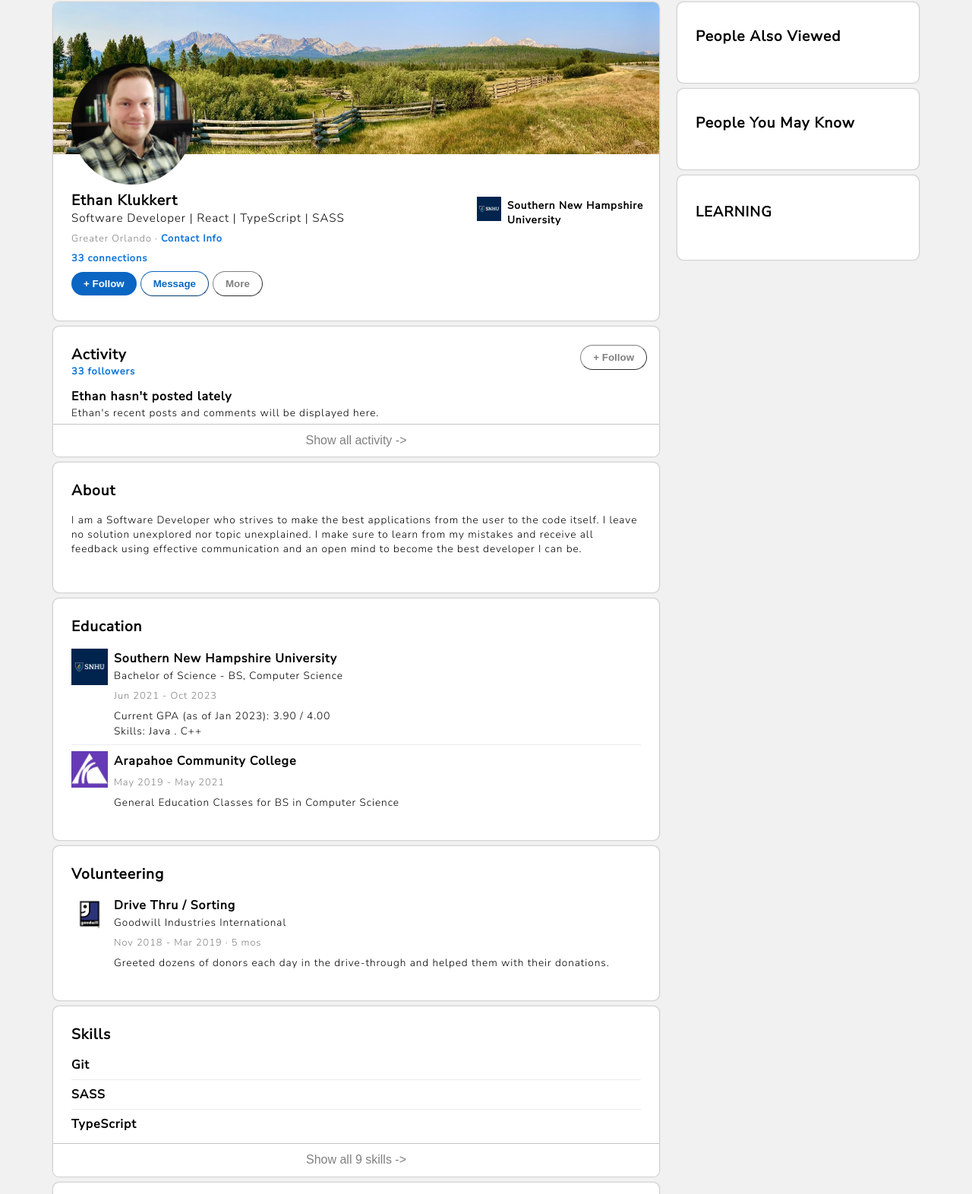
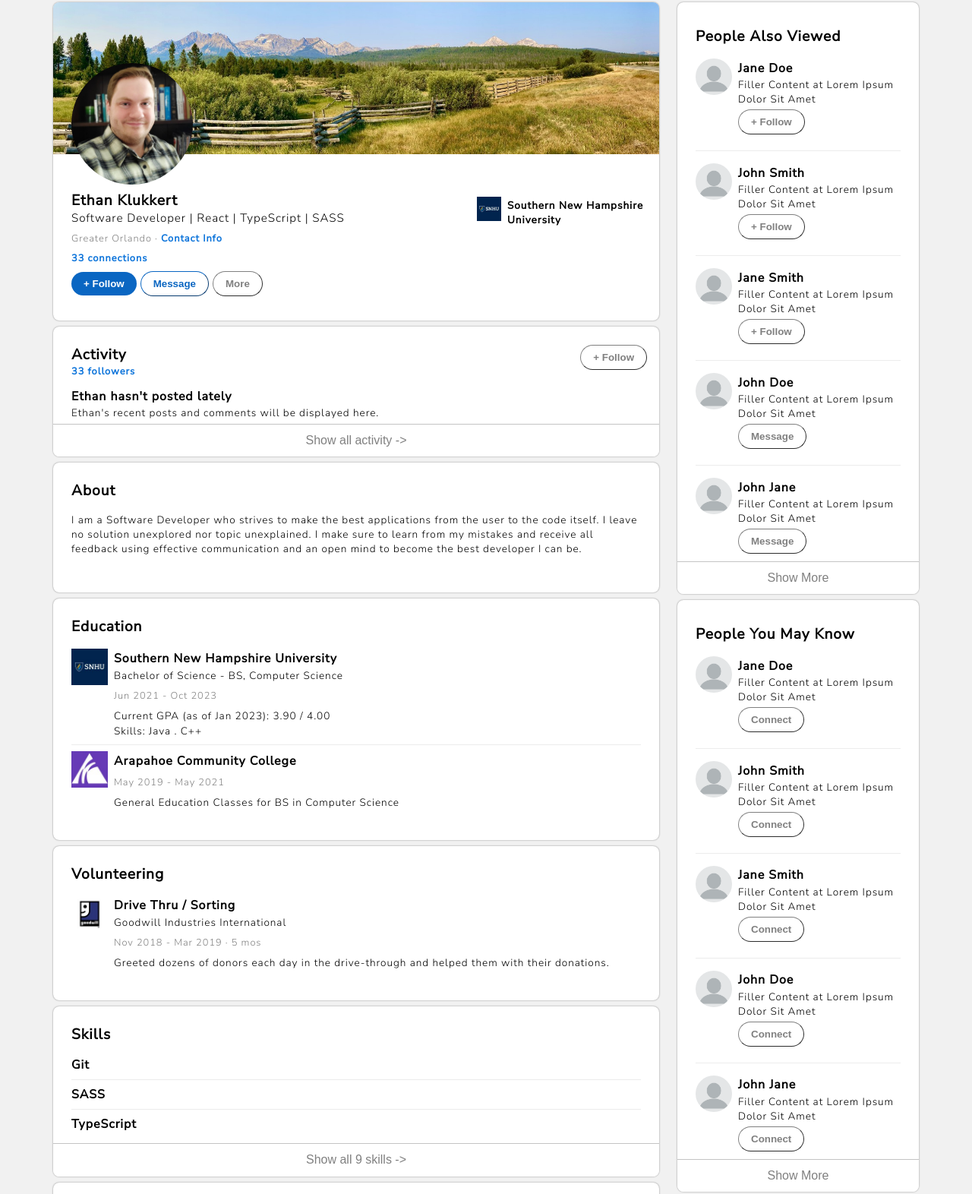
Before and after one commit to EthanMK2/sass-layouts, a plain HTML site: page layout-linkedin/index.html in a window 1280 px wide. Shown: the part 69-1641 px from the top of the page at 76% size. Drawn offline with Linux system fonts and the light colour scheme.

Commit message:
sidebar content

```diff
--- a/layout-linkedin/index.html
+++ b/layout-linkedin/index.html
@@ -158,12 +158,119 @@
       <section class="extras">
         <section class="extras__item">
           <h1 class="container-title">People Also Viewed</h1>
+          <div class="container-item">
+            <img src="./img/profilePicPlaceholder.jpeg" />
+            <div class="container-item__description">
+              <p class="subcontent__title">Jane Doe</p>
+              <p class="subcontent__detail">
+                Filler Content at Lorem Ipsum Dolor Sit Amet
+              </p>
+              <button class="button-gray">+ Follow</button>
+            </div>
+          </div>
+          <div class="content-divider"></div>
+          <div class="container-item">
+            <img src="./img/profilePicPlaceholder.jpeg" />
+            <div class="container-item__description">
+              <p class="subcontent__title">John Smith</p>
+              <p class="subcontent__detail">
+                Filler Content at Lorem Ipsum Dolor Sit Amet
+              </p>
+              <button class="button-gray">+ Follow</button>
+            </div>
+          </div>
+          <div class="content-divider"></div>
+          <div class="container-item">
+            <img src="./img/profilePicPlaceholder.jpeg" />
+            <div class="container-item__description">
+              <p class="subcontent__title">Jane Smith</p>
+              <p class="subcontent__detail">
+                Filler Content at Lorem Ipsum Dolor Sit Amet
+              </p>
+              <button class="button-gray">+ Follow</button>
+            </div>
+          </div>
+          <div class="content-divider"></div>
+          <div class="container-item">
+            <img src="./img/profilePicPlaceholder.jpeg" />
+            <div class="container-item__description">
+              <p class="subcontent__title">John Doe</p>
+              <p class="subcontent__detail">
+                Filler Content at Lorem Ipsum Dolor Sit Amet
+              </p>
+              <button class="button-gray">Message</button>
+            </div>
+          </div>
+          <div class="content-divider"></div>
+          <div class="container-item">
+            <img src="./img/profilePicPlaceholder.jpeg" />
+            <div class="container-item__description">
+              <p class="subcontent__title">John Jane</p>
+              <p class="subcontent__detail">
+                Filler Content at Lorem Ipsum Dolor Sit Amet
+              </p>
+              <button class="button-gray">Message</button>
+            </div>
+          </div>
+          <button class="bottom-container-button">Show More</button>
         </section>
         <section class="extras__item">
           <h1 class="container-title">People You May Know</h1>
-        </section>
-        <section class="extras__item">
-          <h1 class="container-title__learning">LEARNING</h1>
+          <div class="container-item">
+            <img src="./img/profilePicPlaceholder.jpeg" />
+            <div class="container-item__description">
+              <p class="subcontent__title">Jane Doe</p>
+              <p class="subcontent__detail">
+                Filler Content at Lorem Ipsum Dolor Sit Amet
+              </p>
+              <button class="button-gray">Connect</button>
+            </div>
+          </div>
+          <div class="content-divider"></div>
+          <div class="container-item">
+            <img src="./img/profilePicPlaceholder.jpeg" />
+            <div class="container-item__description">
+              <p class="subcontent__title">John Smith</p>
+              <p class="subcontent__detail">
+                Filler Content at Lorem Ipsum Dolor Sit Amet
+              </p>
+              <button class="button-gray">Connect</button>
+            </div>
+          </div>
+          <div class="content-divider"></div>
+          <div class="container-item">
+            <img src="./img/profilePicPlaceholder.jpeg" />
+            <div class="container-item__description">
+              <p class="subcontent__title">Jane Smith</p>
+              <p class="subcontent__detail">
+                Filler Content at Lorem Ipsum Dolor Sit Amet
+              </p>
+              <button class="button-gray">Connect</button>
+            </div>
+          </div>
+          <div class="content-divider"></div>
+          <div class="container-item">
+            <img src="./img/profilePicPlaceholder.jpeg" />
+            <div class="container-item__description">
+              <p class="subcontent__title">John Doe</p>
+              <p class="subcontent__detail">
+                Filler Content at Lorem Ipsum Dolor Sit Amet
+              </p>
+              <button class="button-gray">Connect</button>
+            </div>
+          </div>
+          <div class="content-divider"></div>
+          <div class="container-item">
+            <img src="./img/profilePicPlaceholder.jpeg" />
+            <div class="container-item__description">
+              <p class="subcontent__title">John Jane</p>
+              <p class="subcontent__detail">
+                Filler Content at Lorem Ipsum Dolor Sit Amet
+              </p>
+              <button class="button-gray">Connect</button>
+            </div>
+          </div>
+          <button class="bottom-container-button">Show More</button>
         </section>
       </section>
     </main>
--- a/layout-linkedin/sass/_components.scss
+++ b/layout-linkedin/sass/_components.scss
@@ -38,14 +38,21 @@
       margin: 0.25rem 0.5rem;
       font-size: 0.8rem;
       font-weight: 700;
-      color:rgb(128, 128, 128);
+      color: rgb(128, 128, 128);
       cursor: pointer;
 
       &:hover {
-        color:black;
+        color: black;
       }
     }
   }
+}
+
+.content-divider {
+  height: 1px;
+  width: 100%;
+  background-color: rgb(236, 236, 236);
+  margin: 0.5rem 0;
 }
 
 .bottom-container-button {
--- a/layout-linkedin/sass/_layout.scss
+++ b/layout-linkedin/sass/_layout.scss
@@ -16,7 +16,6 @@ body {
   width: 100%;
   background-color: map-get($colors, main-background);
   box-sizing: border-box;
-  padding: 0 1.5rem;
   padding-top: 4rem;
 }
 
@@ -30,13 +29,6 @@ body {
   .activity-followers {
     margin-top: 0;
     font-size: 0.8rem;
-  }
-
-  .content-divider {
-    height: 1px;
-    width: 100%;
-    background-color: rgb(236, 236, 236);
-    margin: 0.5rem 0;
   }
 }
 
@@ -113,6 +105,19 @@ body {
       margin: 1rem 0 1rem 0;
     }
   }
+
+  .container-item {
+    margin-top: 1rem;
+    img {
+      border-radius: 50px;
+    }
+    .container-item__description {
+      .button-gray {
+        margin-bottom: 0.8rem;
+        margin-top: 0.25rem;
+      }
+    }
+  }
 }
 
 .footer-title {
@@ -157,6 +162,11 @@ body {
 }
 
 @media (min-width: 768px) {
+  body {
+    padding: 0 1.5rem;
+    padding-top: 4rem;
+  }
+
   .main {
     margin: 0 auto;
     display: grid;
@@ -179,11 +189,13 @@ body {
 }
 
 @media (min-width: 992px) {
+
   .main {
     gap: 1.5rem;
     position: static;
     z-index: -1;
   }
+
   .intro-association {
     display: flex !important;
     flex-direction: row;
```
Also changed, not shown: layout-linkedin/css/main.css, layout-linkedin/img/profilePicPlaceholder.jpeg (added), 1 other file.
